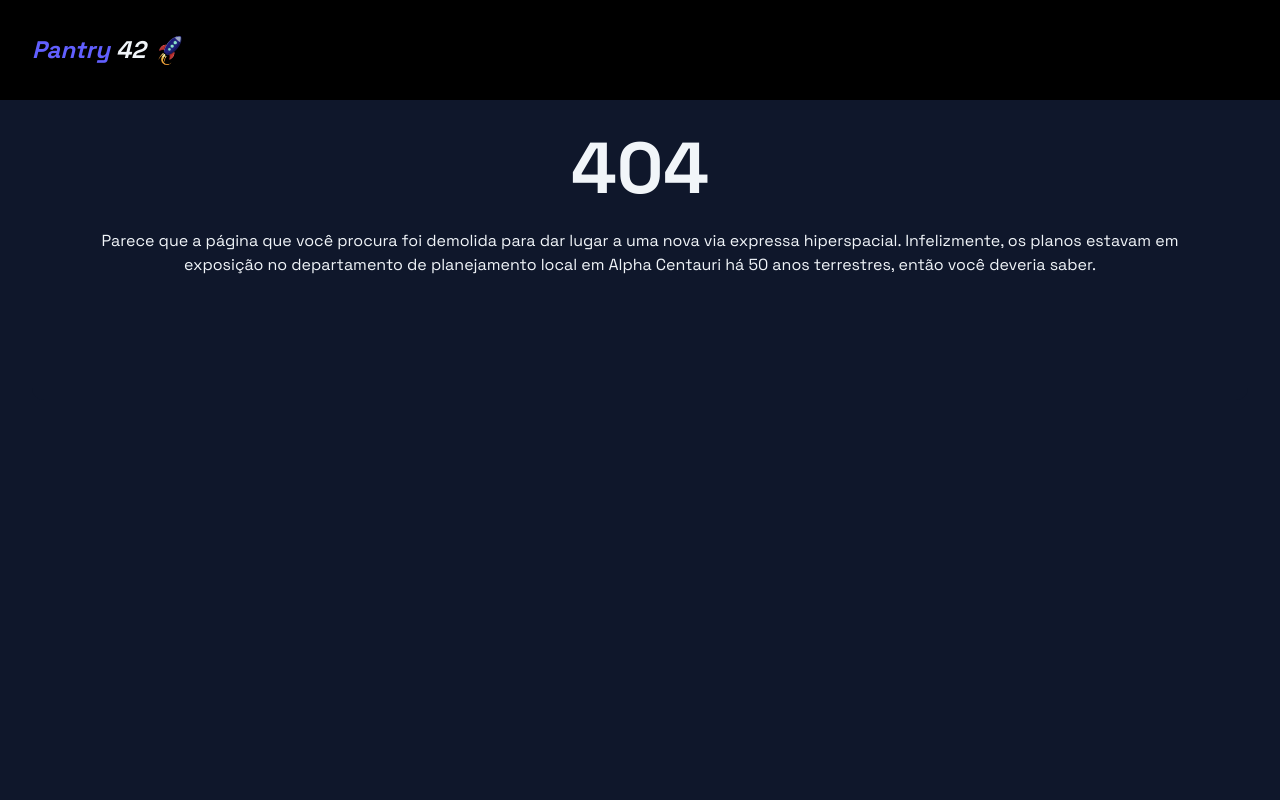
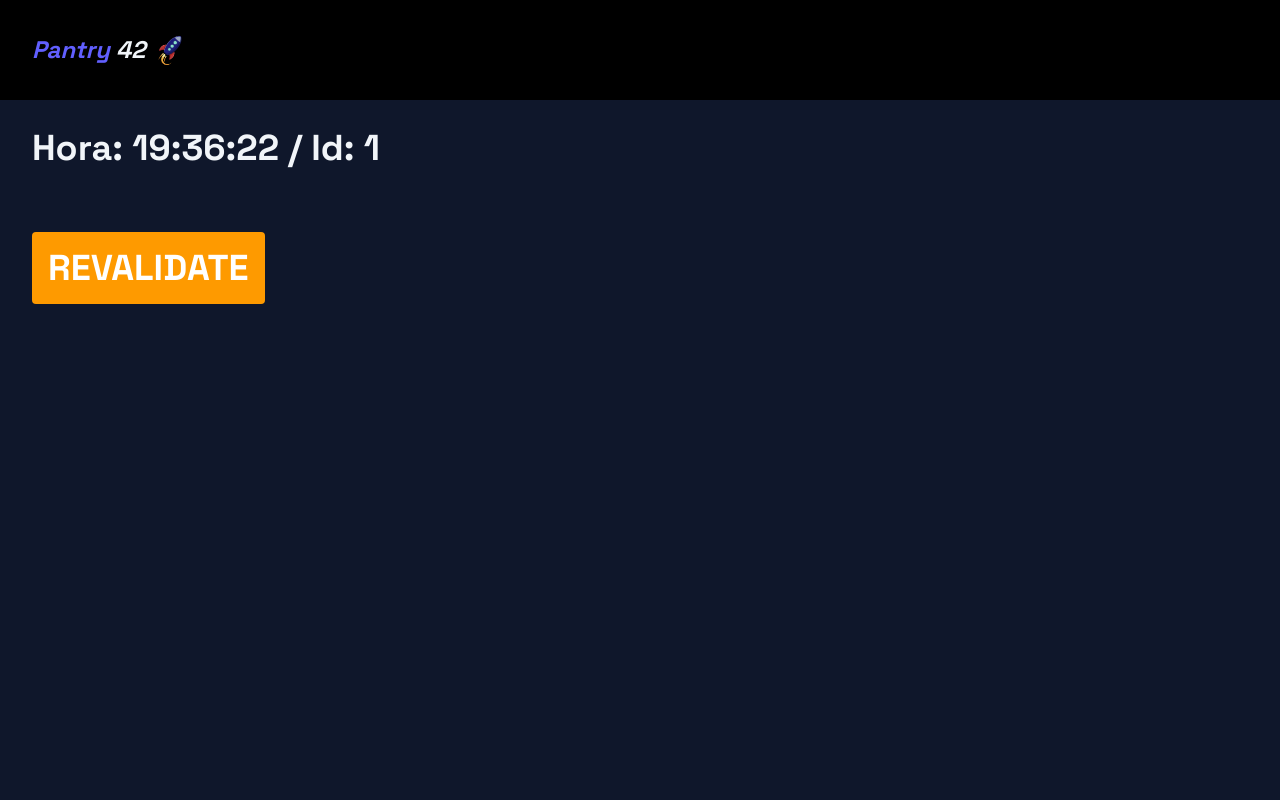
Before and after one commit to Brecori/blog-next, a Next.js app: page /example/1 in a window 1280 px wide. Before the commit this address had no page. Shown: the top 800 px of the page. Built offline with nearby package versions, Linux system fonts and the light colour scheme.

Commit message:
feat(cache): usando server actions e revalidate

```diff
--- /dev/null
+++ b/src/actions/revalidate-example.ts
@@ -0,0 +1,10 @@
+"use server";
+
+import { revalidatePath } from "next/cache";
+
+export async function revalidateExampleAction(formData: FormData) {
+  const path = formData.get("path") as string;
+  console.log("Server Action", path);
+
+  revalidatePath(path);
+}
--- /dev/null
+++ b/src/app/example/[id]/page.tsx
@@ -0,0 +1,33 @@
+import { revalidateExampleAction } from "@/actions/revalidate-example";
+import { formatHour } from "@/utils/format-datetime";
+
+export const dynamic = "force-static";
+export const revalidate = 30;
+
+export default async function ExampleDynamicPage({
+  params,
+}: {
+  params: Promise<{ id: string }>;
+}) {
+  const { id } = await params;
+  const hour = formatHour(Date.now());
+
+  return (
+    <main className="min-h-150 pt-32 text-4xl font-bold">
+      <div>
+        Hora: {hour} / Id: {id}
+      </div>
+
+      <form action={revalidateExampleAction} className="py-16">
+        <input type="hidden" name="path" defaultValue={`/exemplo/${id}`} />
+
+        <button
+          className="bg-amber-500 text-white p-4 rounded hover:bg-amber-600 transition cursor-pointer"
+          type="submit"
+        >
+          REVALIDATE
+        </button>
+      </form>
+    </main>
+  );
+}
--- a/src/app/example/page.tsx
+++ b/src/app/example/page.tsx
@@ -1,4 +1,6 @@
 import { formatHour } from "@/utils/format-datetime";
+
+export const dynamic = "force-dynamic";
 
 export default async function ExamplePage() {
   const hour = formatHour(Date.now());
```
